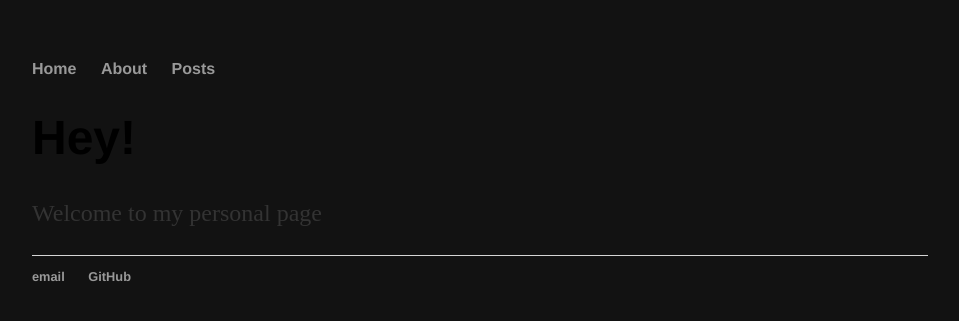
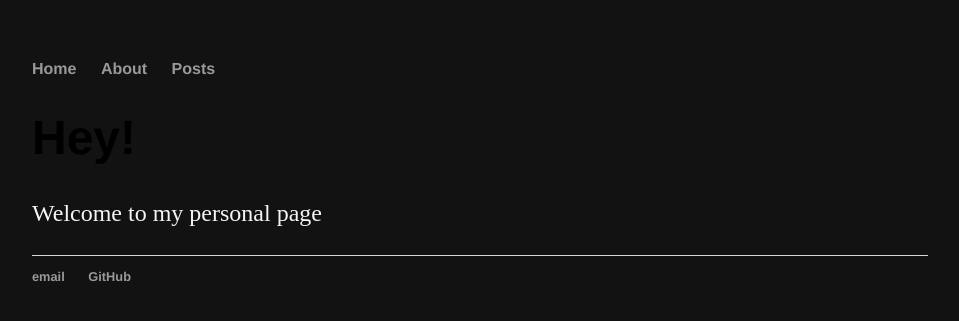
Before and after one commit to aayushagarwal25/aayushagarwal25.github.io, a Jekyll site: the page built from index.html, in a window 1280 px wide. Shown: the top 321 px of the page, without its empty margins (160-1119 px from the left). Built offline with Jekyll 4.4.1, drawn with Linux system fonts in a browser that asks for light colours.

Commit message:
Update main.css

```diff
--- a/css/main.css
+++ b/css/main.css
@@ -27,7 +27,7 @@ h1 {
 p {
     font-size: 1.5em;
     line-height: 1.4em;
-    color: #333;
+    color: #F5F5F5;
 }
 footer {
     border-top: 1px solid #d5d5d5;
```
